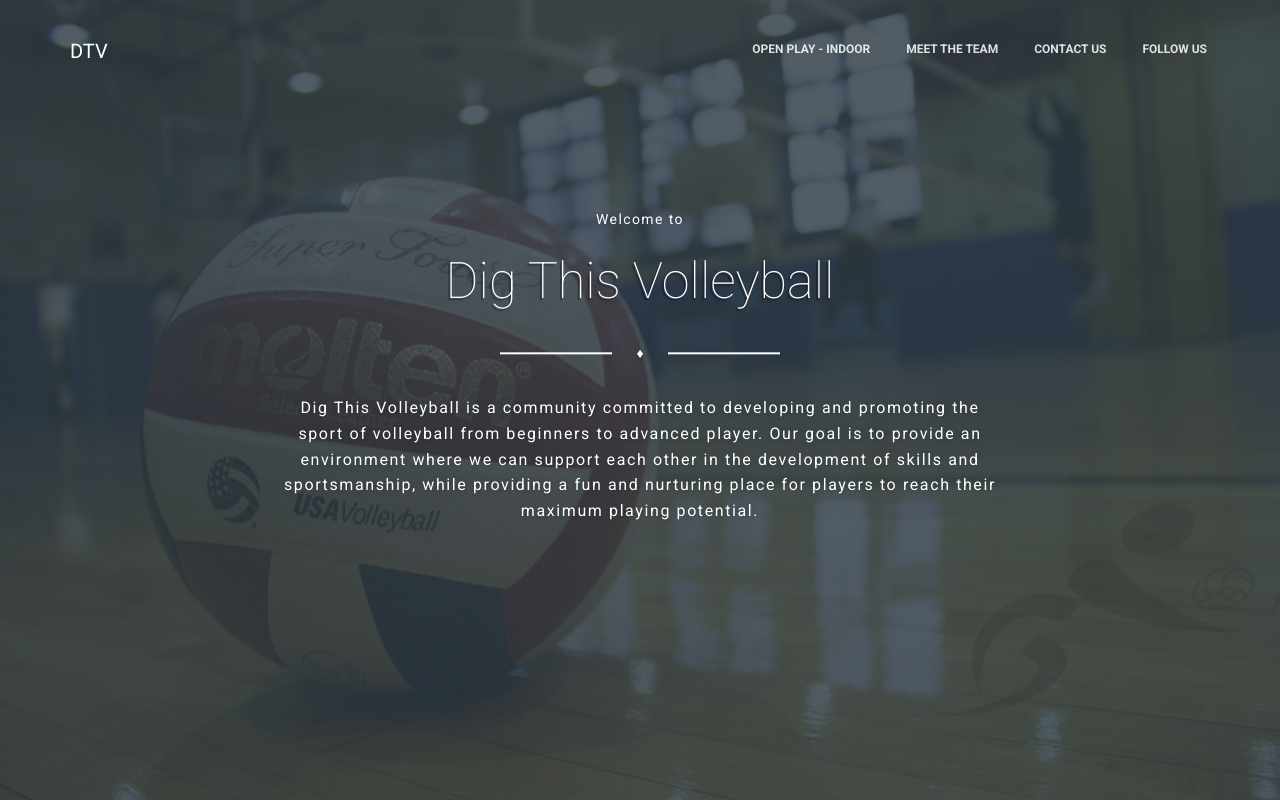
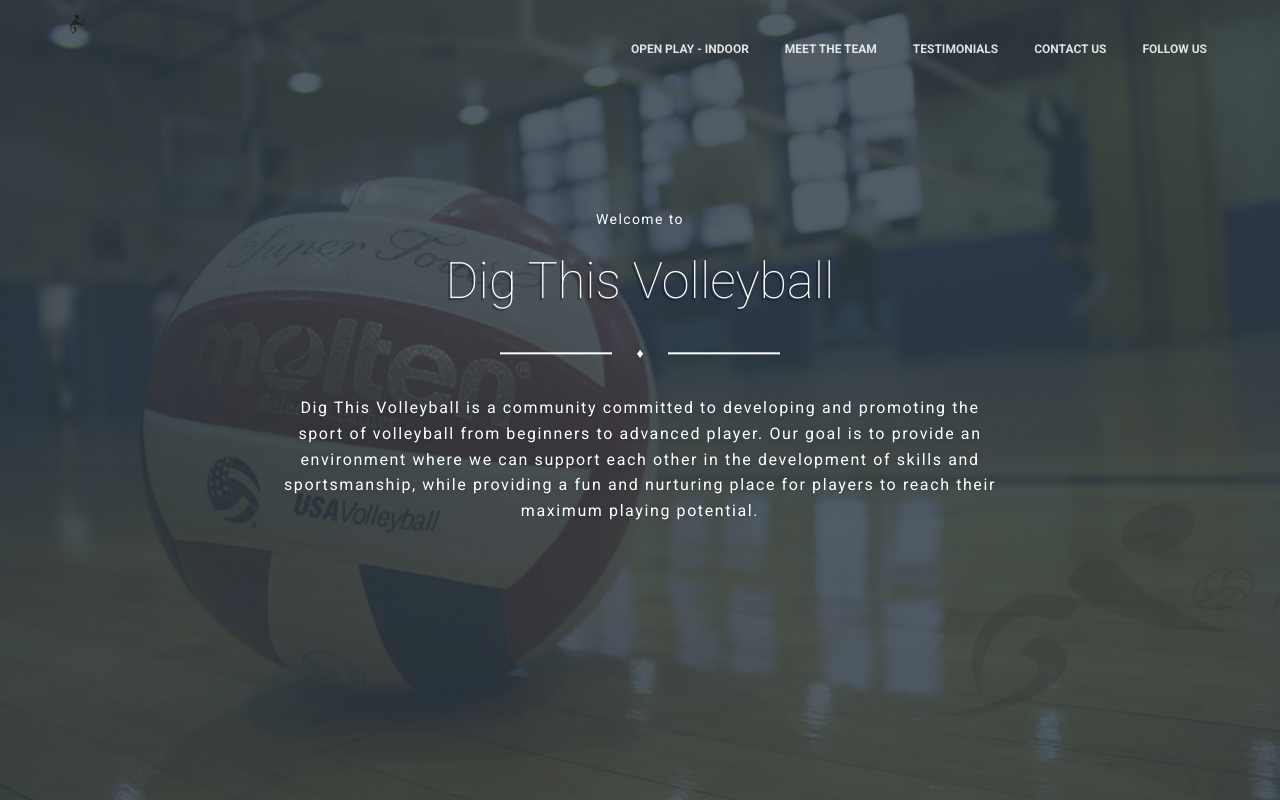
Before and after one commit to LKevinLeeL/DigThisVolleyball-2016, a plain HTML site: page index.html in a window 1280 px wide. Shown: the top 800 px of the page. Drawn offline with nearby package versions, Linux system fonts and the light colour scheme.

Commit message:
In mid of adjusting logo

```diff
--- a/index.html
+++ b/index.html
@@ -13,7 +13,6 @@
   <!--     Fonts and icons     -->
   <link href="https://fonts.googleapis.com/css?family=Roboto:100,100i,300,300i,400,400i,500,500i,700" rel="stylesheet">
   <link href="http://maxcdn.bootstrapcdn.com/font-awesome/latest/css/font-awesome.min.css" rel="stylesheet">
-  <!-- <link href="assets/css/fonts/pe-icon-7-stroke.css" rel="stylesheet"> -->
 </head>
 
 <body>
@@ -27,9 +26,9 @@
           <span class="icon-bar bar2"></span>
           <span class="icon-bar bar3"></span>
         </button>
-        <a href="#" class="navbar-brand">
-          DTV
-        </a>
+        <!-- <a href="#" class="navbar-brand">asdf</a> -->
+        <a href="#" class="navbar-brand"><svg xmlns="http://www.w3.org/2000/svg" viewBox="0 0 181.74 227.65"><defs><style>.cls-1{fill:#231f20;}.cls-2{fill:none;stroke:#231f20;stroke-miterlimit:10;stroke-width:2.5px;}</style></defs><title>Asset 2</title><g id="Layer_2" data-name="Layer 2"><g id="Layer_1-2" data-name="Layer 1"><circle class="cls-1" cx="85.55" cy="25.55" r="25.55"/><path class="cls-1" d="M69.17,62.3c3.48,2.25,18.33,17,39.32,28.32,29.29,15.72,67.16,28.93,72.82,30.12,5.21,1.1-37.79,3.15-76.09-4.76C78,110.36,53.1,94.74,49.63,92.49A18,18,0,0,1,69.17,62.3Z"/><path class="cls-1" d="M52.25,123.53c-3.19,1.6-25.38-10.8-35.41,7.48-13.75,25.08,12,73.48,9.32,70.32C0,170.74-9.75,130.63,11.87,106.94c12.29-13.46,43.15-9.07,46.6-2.17A14,14,0,0,1,52.25,123.53Z"/><path class="cls-1" d="M39.59,157.29c1.18,3.14,24.41,8.77,19.65,27.79-6.54,26.09-55.25,43-51.37,42.56,37.58-4.4,70-25.83,70.18-56,.12-17.14-24-33.83-30.77-31.28A13.14,13.14,0,0,0,39.59,157.29Z"/><circle class="cls-2" cx="158.59" cy="78.02" r="21.08"/><path class="cls-2" d="M158.59,77.25"/><path class="cls-2" d="M158.59,56.94q-7.39,10.48,0,21"/><path class="cls-2" d="M178.5,84.05q-8-10.31-20.52-6.54"/><path class="cls-2" d="M144.43,93.48q12.65-3.25,14.16-16.23"/><path class="cls-2" d="M157.17,99.08q12.25-7.5,11.38-21.83"/><path class="cls-2" d="M143.25,63.58c-2.42,9.37,2.75,20.59,11.65,24.13"/><path class="cls-2" d="M179,72.81a17.77,17.77,0,0,0-24.12-3.4"/></g></g></svg></a>
+
       </div>
       <div class="collapse navbar-collapse">
         <ul class="nav navbar-nav navbar-right navbar-uppercase">
@@ -38,6 +37,9 @@
           </li>
           <li>
             <a href="#meet-the-team">Meet The Team</a>
+          </li>
+          <li>
+            <a href="#testimonials">Testimonials</a>
           </li>
           <li>
             <a href="#contact-us">Contact Us</a>
@@ -294,7 +296,7 @@
   </div>
 
 
-  <div class="section people-testimonials">
+  <div id="testimonials" class="section people-testimonials">
     <div class="container">
       <div class="title-area">
         <h5 class="subtitle text-gray">See What People Are Saying About Us</h5>
--- a/less/style.less
+++ b/less/style.less
@@ -1246,6 +1246,7 @@ a,
     padding: 15px 15px;
     font-size: 20px;
     line-height: 22px;
+    float: none;
   }
   .navbar-nav  li  a {
     padding: 10px 15px;
```
Also changed, not shown: assets/img/logo.png (added), css/style.css.
